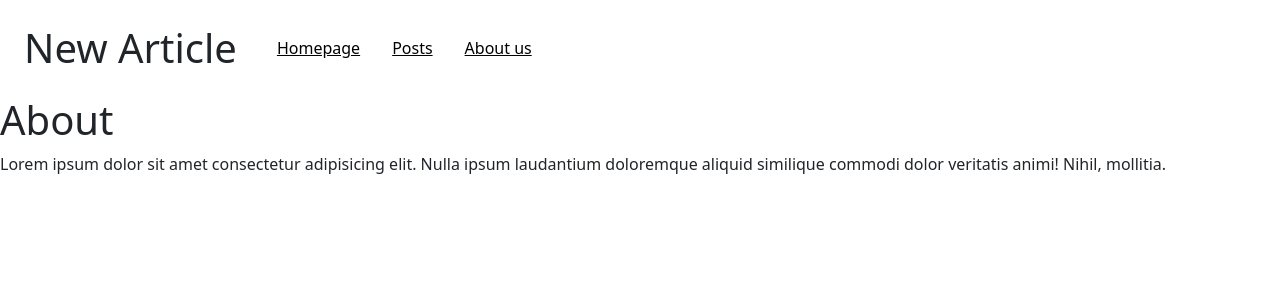
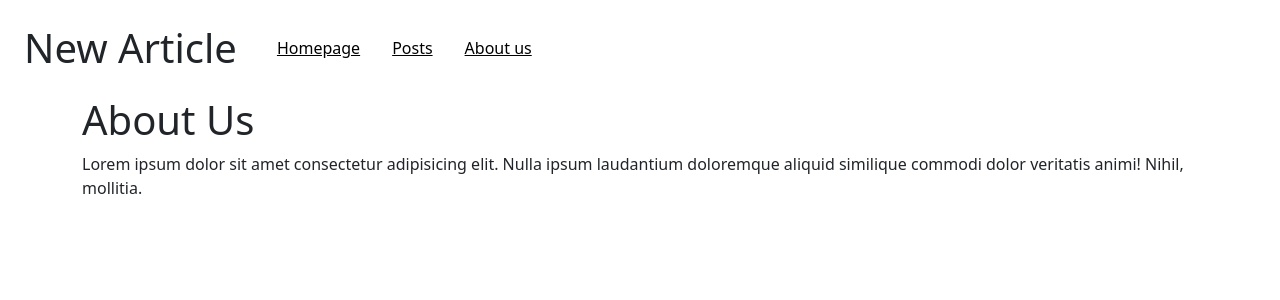
Before and after one commit to FrancescoMarra97/react-router, a React (Vite) app: page /About in a window 1280 px wide. Shown: the top 300 px of the page. Built offline with nearby package versions, Linux system fonts and the light colour scheme.

Commit message:
a bit of css

```diff
--- a/src/App.jsx
+++ b/src/App.jsx
@@ -1,7 +1,7 @@
 import { BrowserRouter, Routes, Route } from 'react-router-dom'
-import AppHeader from "./components/AppHeader.jsx"
+/* import AppHeader from "./components/AppHeader.jsx"
 import AppArticleForm from './components/ApparticleForm.jsx'
-import AppListPost from './components/AppListPost.jsx'
+import AppListPost from './components/AppListPost.jsx' */
 import Home from './pages/Home.jsx'
 import About from './pages/About.jsx'
 import Posts from "./pages/posts.jsx"
--- a/src/pages/About.jsx
+++ b/src/pages/About.jsx
@@ -3,9 +3,11 @@ export default function About() {
 
     return (
         <>
-            <h1>About</h1>
-            <p>Lorem ipsum dolor sit amet consectetur adipisicing elit.
-                Nulla ipsum laudantium doloremque aliquid similique commodi dolor veritatis animi! Nihil, mollitia.</p>
+            <div className="container">
+                <h1>About Us</h1>
+                <p>Lorem ipsum dolor sit amet consectetur adipisicing elit.
+                    Nulla ipsum laudantium doloremque aliquid similique commodi dolor veritatis animi! Nihil, mollitia.</p>
+            </div>
         </>
 
 
```
